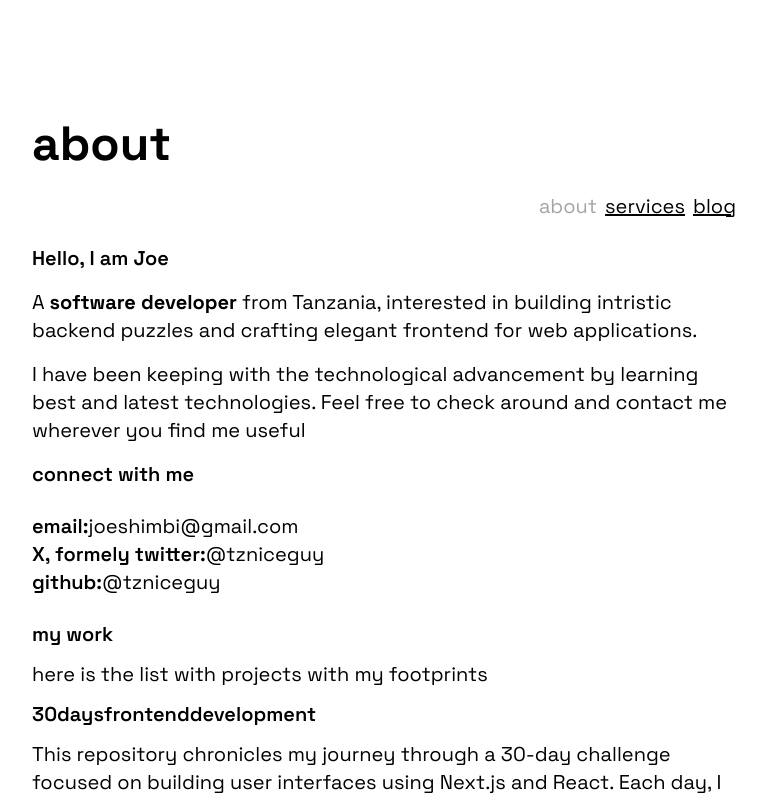
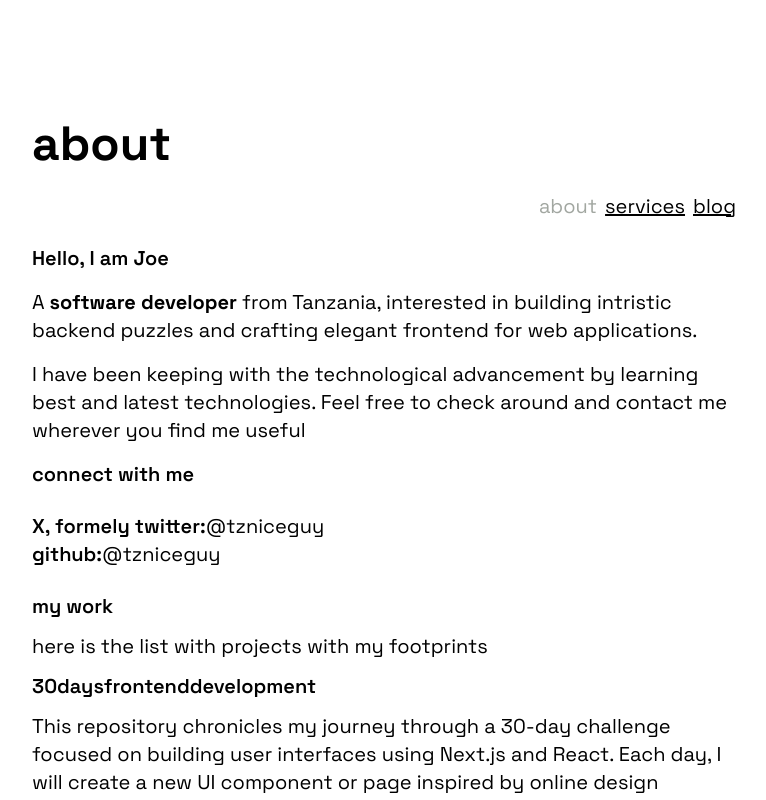
Before and after one commit to tzniceguy/myportifolio, a Next.js app: page / in a window 1280 px wide. Shown: the top 800 px of the page, without its empty margins (256-1022 px from the left). Built offline with nearby package versions, Linux system fonts and the light colour scheme.

Commit message:
contact details

```diff
--- a/app/components/Contact.tsx
+++ b/app/components/Contact.tsx
@@ -6,10 +6,6 @@ export default function Contact() {
     <div className="space-y-6 pb-6">
       <h2 className="text-xl font-semibold">connect with me</h2>
       <ul>
-        <li>
-          <span className="font-semibold">email:</span>
-          <Link href="mailto:joeshimbi@gmail.com">joeshimbi@gmail.com</Link>
-        </li>
         <li>
           <span className="font-semibold">X, formely twitter:</span>
           <Link href="x.com/tzniceguy">@tzniceguy</Link>
```
